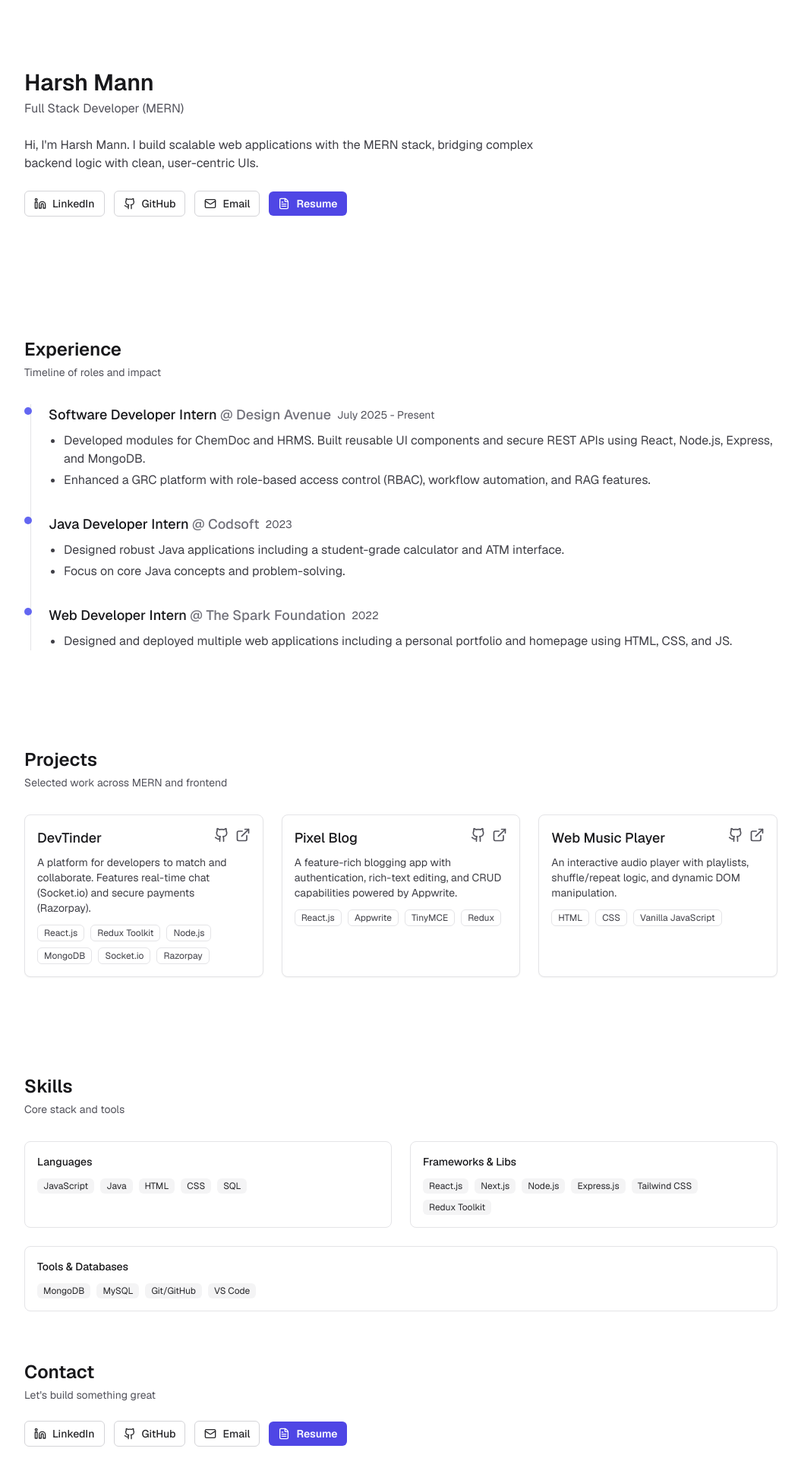
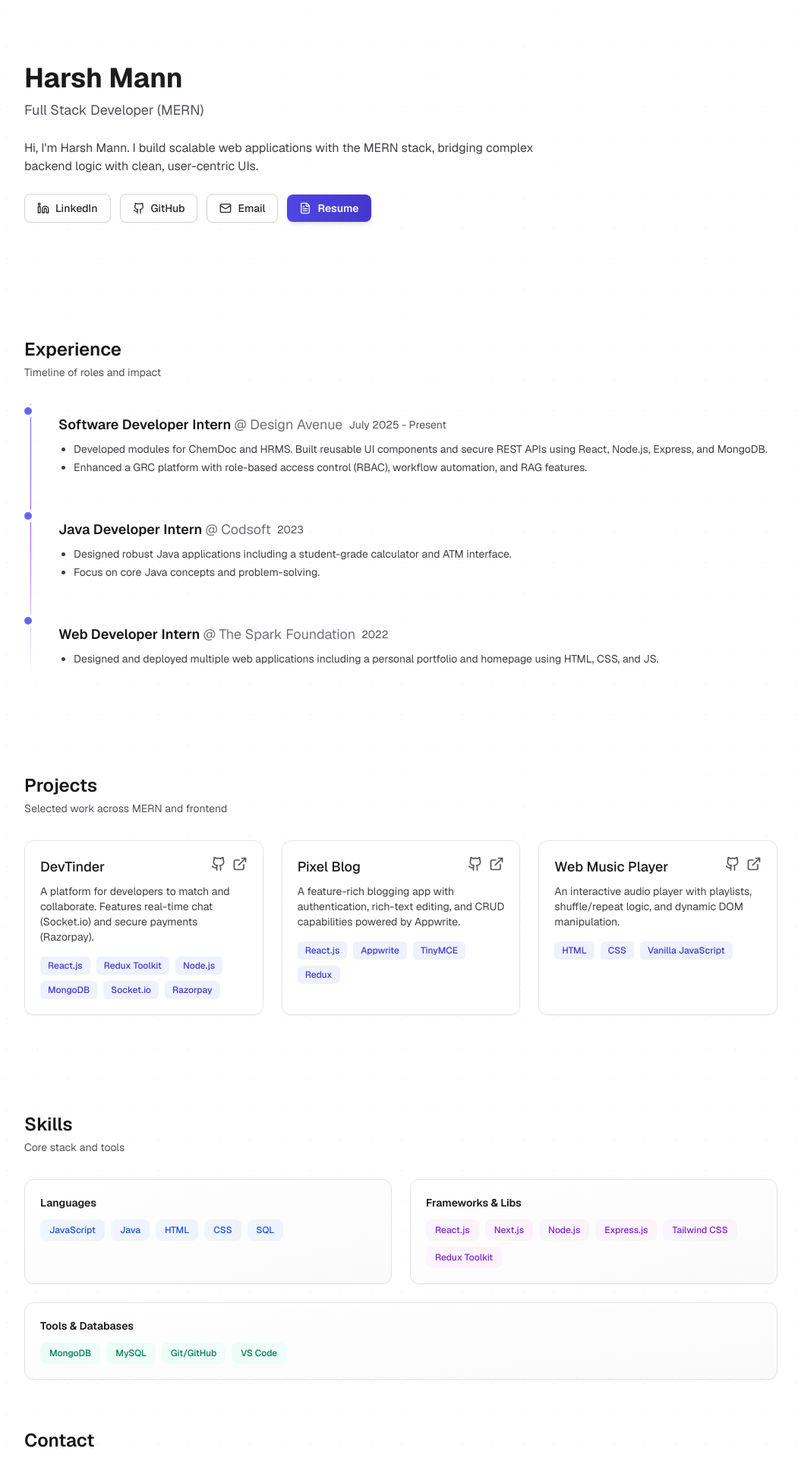
Before and after one commit to harshmann10/portfolio, a Next.js app: page / in a window 1280 px wide. Shown: the part 100-2019 px from the top of the page at 76% size, without its empty margins (112-1167 px from the left). Built offline with nearby package versions, Linux system fonts and the light colour scheme.

Commit message:
bug fix and ui imporvement

```diff
--- a/app/globals.css
+++ b/app/globals.css
@@ -28,8 +28,33 @@ body {
   background: var(--background);
   color: var(--foreground);
   font-family: Arial, Helvetica, sans-serif;
+  /* Subtle background pattern */
+  background-image: radial-gradient(circle at 1px 1px, rgb(200 200 200 / 0.15) 1px, transparent 0);
+  background-size: 40px 40px;
+}
+
+body.dark {
+  background-image: radial-gradient(circle at 1px 1px, rgb(255 255 255 / 0.03) 1px, transparent 0);
 }
 
 html {
   scroll-behavior: smooth;
 }
+
+/* Custom scrollbar */
+::-webkit-scrollbar {
+  width: 10px;
+}
+
+::-webkit-scrollbar-track {
+  background: transparent;
+}
+
+::-webkit-scrollbar-thumb {
+  background: rgb(99 102 241 / 0.3);
+  border-radius: 5px;
+}
+
+::-webkit-scrollbar-thumb:hover {
+  background: rgb(99 102 241 / 0.5);
+}
--- a/components/Contact.tsx
+++ b/components/Contact.tsx
@@ -3,6 +3,21 @@
 import { motion } from "framer-motion";
 import { profile } from "@/lib/data";
 import { Github, Linkedin, Mail, FileText } from "lucide-react";
+
+const container = {
+  hidden: { opacity: 0 },
+  show: {
+    opacity: 1,
+    transition: {
+      staggerChildren: 0.1,
+    },
+  },
+};
+
+const item = {
+  hidden: { opacity: 0, y: 10 },
+  show: { opacity: 1, y: 0 },
+};
 
 export default function Contact() {
   return (
@@ -12,42 +27,54 @@ export default function Contact() {
         <p className="mt-1 text-sm text-zinc-600 dark:text-zinc-300">Let's build something great</p>
       </div>
       <motion.div
-        initial={{ opacity: 0, y: 12 }}
-        whileInView={{ opacity: 1, y: 0 }}
+        variants={container}
+        initial="hidden"
+        whileInView="show"
         viewport={{ once: true, amount: 0.2 }}
-        transition={{ duration: 0.5 }}
         className="flex flex-wrap items-center gap-3"
       >
-        <a
+        <motion.a
+          variants={item}
           href={profile.links.linkedin}
           target="_blank"
           rel="noopener noreferrer"
-          className="inline-flex items-center gap-2 rounded-md border border-zinc-300 px-3 py-1.5 text-sm font-medium text-zinc-800 transition-colors hover:border-indigo-500 hover:text-indigo-600 dark:border-zinc-700 dark:text-white dark:hover:border-indigo-400 dark:hover:text-indigo-400"
+          whileHover={{ scale: 1.05, y: -2 }}
+          whileTap={{ scale: 0.95 }}
+          className="inline-flex items-center gap-2 rounded-lg border border-zinc-300 bg-white px-4 py-2 text-sm font-medium text-zinc-800 shadow-sm transition-all hover:border-indigo-500 hover:text-indigo-600 hover:shadow-md dark:border-zinc-700 dark:bg-zinc-900 dark:text-white dark:hover:border-indigo-400 dark:hover:text-indigo-400"
         >
           <Linkedin className="h-4 w-4" /> LinkedIn
-        </a>
-        <a
+        </motion.a>
+        <motion.a
+          variants={item}
           href={profile.links.github}
           target="_blank"
           rel="noopener noreferrer"
-          className="inline-flex items-center gap-2 rounded-md border border-zinc-300 px-3 py-1.5 text-sm font-medium text-zinc-800 transition-colors hover:border-indigo-500 hover:text-indigo-600 dark:border-zinc-700 dark:text-white dark:hover:border-indigo-400 dark:hover:text-indigo-400"
+          whileHover={{ scale: 1.05, y: -2 }}
+          whileTap={{ scale: 0.95 }}
+          className="inline-flex items-center gap-2 rounded-lg border border-zinc-300 bg-white px-4 py-2 text-sm font-medium text-zinc-800 shadow-sm transition-all hover:border-indigo-500 hover:text-indigo-600 hover:shadow-md dark:border-zinc-700 dark:bg-zinc-900 dark:text-white dark:hover:border-indigo-400 dark:hover:text-indigo-400"
         >
           <Github className="h-4 w-4" /> GitHub
-        </a>
-        <a
+        </motion.a>
+        <motion.a
+          variants={item}
           href={`mailto:${profile.links.email}`}
-          className="inline-flex items-center gap-2 rounded-md border border-zinc-300 px-3 py-1.5 text-sm font-medium text-zinc-800 transition-colors hover:border-indigo-500 hover:text-indigo-600 dark:border-zinc-700 dark:text-white dark:hover:border-indigo-400 dark:hover:text-indigo-400"
+          whileHover={{ scale: 1.05, y: -2 }}
+          whileTap={{ scale: 0.95 }}
+          className="inline-flex items-center gap-2 rounded-lg border border-zinc-300 bg-white px-4 py-2 text-sm font-medium text-zinc-800 shadow-sm transition-all hover:border-indigo-500 hover:text-indigo-600 hover:shadow-md dark:border-zinc-700 dark:bg-zinc-900 dark:text-white dark:hover:border-indigo-400 dark:hover:text-indigo-400"
         >
           <Mail className="h-4 w-4" /> Email
-        </a>
-        <a
+        </motion.a>
+        <motion.a
+          variants={item}
           href={profile.links.resume}
           target="_blank"
           rel="noopener noreferrer"
-          className="inline-flex items-center gap-2 rounded-md bg-indigo-600 px-3 py-1.5 text-sm font-semibold text-white transition-colors hover:bg-indigo-700 dark:bg-indigo-500 dark:hover:bg-indigo-600"
+          whileHover={{ scale: 1.05, y: -2 }}
+          whileTap={{ scale: 0.95 }}
+          className="inline-flex items-center gap-2 rounded-lg bg-gradient-to-r from-indigo-600 to-indigo-700 px-4 py-2 text-sm font-semibold text-white shadow-md transition-all hover:shadow-lg dark:from-indigo-500 dark:to-indigo-600"
         >
           <FileText className="h-4 w-4" /> Resume
-        </a>
+        </motion.a>
       </motion.div>
     </section>
   );
--- a/components/Experience.tsx
+++ b/components/Experience.tsx
@@ -12,29 +12,33 @@ export default function Experience() {
       </div>
 
       <div className="relative">
-        <div className="absolute left-2 top-0 h-full w-px bg-zinc-200 dark:bg-zinc-800" />
+        <div className="absolute left-2 top-0 h-full w-px bg-gradient-to-b from-indigo-500 via-purple-500 to-transparent dark:from-indigo-600 dark:via-purple-600" />
         <ul className="space-y-8">
           {experience.map((item, idx) => (
             <motion.li
               key={`${item.title}-${idx}`}
-              initial={{ opacity: 0, y: 12 }}
-              whileInView={{ opacity: 1, y: 0 }}
+              initial={{ opacity: 0, x: -20 }}
+              whileInView={{ opacity: 1, x: 0 }}
               viewport={{ once: true, amount: 0.2 }}
-              transition={{ duration: 0.5 }}
-              className="relative pl-8"
+              transition={{ duration: 0.5, delay: idx * 0.1 }}
+              className="group relative pl-8"
             >
-              <span className="absolute left-0 top-1 inline-block h-2.5 w-2.5 rounded-full bg-indigo-500" />
+              <span className="absolute left-0 top-1 inline-block h-2.5 w-2.5 rounded-full bg-indigo-500 ring-4 ring-white transition-all group-hover:scale-125 group-hover:ring-indigo-100 dark:ring-black dark:group-hover:ring-indigo-950">
+                <span className="absolute inset-0 animate-ping rounded-full bg-indigo-400 opacity-75"></span>
+              </span>
+              <div className="rounded-lg border border-transparent p-3 transition-all group-hover:border-indigo-200 group-hover:bg-indigo-50/50 dark:group-hover:border-indigo-900/50 dark:group-hover:bg-indigo-950/20">
                 <div className="flex flex-wrap items-center gap-x-2 gap-y-1">
-                <h3 className="text-lg font-medium text-zinc-900 dark:text-zinc-100">
-                  {item.title} <span className="text-zinc-500">@ {item.company}</span>
+                  <h3 className="text-lg font-semibold text-zinc-900 dark:text-zinc-100">
+                    {item.title} <span className="font-normal text-zinc-500 dark:text-zinc-400">@ {item.company}</span>
                   </h3>
                   <span className="text-sm text-zinc-600 dark:text-zinc-400">{item.period}</span>
                 </div>
-              <ul className="mt-2 list-disc space-y-1 pl-5 text-zinc-700 dark:text-zinc-300">
+                <ul className="mt-2 list-disc space-y-1 pl-5 text-sm text-zinc-700 dark:text-zinc-300">
                   {item.highlights.map((h, i) => (
                     <li key={i}>{h}</li>
                   ))}
                 </ul>
+              </div>
             </motion.li>
           ))}
         </ul>
--- a/components/Hero.tsx
+++ b/components/Hero.tsx
@@ -4,57 +4,82 @@ import { motion } from "framer-motion";
 import { profile } from "@/lib/data";
 import { Github, Linkedin, Mail, FileText } from "lucide-react";
 
+const container = {
+  hidden: { opacity: 0 },
+  show: {
+    opacity: 1,
+    transition: {
+      staggerChildren: 0.1,
+      delayChildren: 0.1,
+    },
+  },
+};
+
+const item = {
+  hidden: { opacity: 0, y: 20 },
+  show: { opacity: 1, y: 0 },
+};
+
 export default function Hero() {
   return (
     <section id="hero" className="relative flex min-h-[60vh] items-center pt-24">
       <motion.div
-        initial={{ opacity: 0, y: 12 }}
-        whileInView={{ opacity: 1, y: 0 }}
-        viewport={{ once: true, amount: 0.2 }}
-        transition={{ duration: 0.6 }}
+        variants={container}
+        initial="hidden"
+        animate="show"
         className="flex w-full flex-col gap-6"
       >
-        <div>
-          <h1 className="text-3xl font-semibold text-zinc-900 dark:text-zinc-100">
+        <motion.div variants={item}>
+          <h1 className="bg-gradient-to-r from-zinc-900 via-zinc-800 to-zinc-900 bg-clip-text text-4xl font-bold text-transparent dark:from-zinc-100 dark:via-zinc-300 dark:to-zinc-100">
             {profile.name}
           </h1>
-          <p className="mt-1 text-zinc-600 dark:text-zinc-400">{profile.role}</p>
-        </div>
+          <p className="mt-2 text-lg text-zinc-600 dark:text-zinc-400">{profile.role}</p>
+        </motion.div>
 
-        <p className="max-w-2xl text-zinc-700 dark:text-zinc-300">{profile.bio}</p>
+        <motion.p variants={item} className="max-w-2xl text-zinc-700 dark:text-zinc-300">
+          {profile.bio}
+        </motion.p>
 
-        <div className="flex flex-wrap items-center gap-3">
-          <a
+        <motion.div variants={item} className="flex flex-wrap items-center gap-3">
+          <motion.a
             href={profile.links.linkedin}
             target="_blank"
             rel="noopener noreferrer"
-            className="inline-flex items-center gap-2 rounded-md border border-zinc-300 px-3 py-1.5 text-sm font-medium text-zinc-800 transition-colors hover:border-indigo-500 hover:text-indigo-600 dark:border-zinc-700 dark:text-zinc-200 dark:hover:border-indigo-400 dark:hover:text-indigo-400"
+            whileHover={{ scale: 1.05, y: -2 }}
+            whileTap={{ scale: 0.95 }}
+            className="inline-flex items-center gap-2 rounded-lg border border-zinc-300 bg-white px-4 py-2 text-sm font-medium text-zinc-800 shadow-sm transition-all hover:border-indigo-500 hover:text-indigo-600 hover:shadow-md dark:border-zinc-700 dark:bg-zinc-900 dark:text-zinc-200 dark:hover:border-indigo-400 dark:hover:text-indigo-400"
           >
             <Linkedin className="h-4 w-4" /> LinkedIn
-          </a>
-          <a
+          </motion.a>
+          <motion.a
             href={profile.links.github}
             target="_blank"
             rel="noopener noreferrer"
-            className="inline-flex items-center gap-2 rounded-md border border-zinc-300 px-3 py-1.5 text-sm font-medium text-zinc-800 transition-colors hover:border-indigo-500 hover:text-indigo-600 dark:border-zinc-700 dark:text-zinc-200 dark:hover:border-indigo-400 dark:hover:text-indigo-400"
+            whileHover={{ scale: 1.05, y: -2 }}
+            whileTap={{ scale: 0.95 }}
+            className="inline-flex items-center gap-2 rounded-lg border border-zinc-300 bg-white px-4 py-2 text-sm font-medium text-zinc-800 shadow-sm transition-all hover:border-indigo-500 hover:text-indigo-600 hover:shadow-md dark:border-zinc-700 dark:bg-zinc-900 dark:text-zinc-200 dark:hover:border-indigo-400 dark:hover:text-indigo-400"
           >
             <Github className="h-4 w-4" /> GitHub
-          </a>
-          <a
+          </motion.a>
+          <motion.a
             href={`mailto:${profile.links.email}`}
-            className="inline-flex items-center gap-2 rounded-md border border-zinc-300 px-3 py-1.5 text-sm font-medium text-zinc-800 transition-colors hover:border-indigo-500 hover:text-indigo-600 dark:border-zinc-700 dark:text-zinc-200 dark:hover:border-indigo-400 dark:hover:text-indigo-400"
+            whileHover={{ scale: 1.05, y: -2 }}
+            whileTap={{ scale: 0.95 }}
+            className="inline-flex items-center gap-2 rounded-lg border border-zinc-300 bg-white px-4 py-2 text-sm font-medium text-zinc-800 shadow-sm transition-all hover:border-indigo-500 hover:text-indigo-600 hover:shadow-md dark:border-zinc-700 dark:bg-zinc-900 dark:text-zinc-200 dark:hover:border-indigo-400 dark:hover:text-indigo-400"
           >
             <Mail className="h-4 w-4" /> Email
-          </a>
-          <a
+          </motion.a>
+          <motion.a
             href={profile.links.resume}
             target="_blank"
             rel="noopener noreferrer"
-            className="inline-flex items-center gap-2 rounded-md bg-indigo-600 px-3 py-1.5 text-sm font-semibold text-white transition-colors hover:bg-indigo-700 dark:bg-indigo-500 dark:hover:bg-indigo-600"
+            whileHover={{ scale: 1.05, y: -2 }}
+            whileTap={{ scale: 0.95 }}
+            className="inline-flex items-center gap-2 rounded-lg bg-gradient-to-r from-indigo-600 to-indigo-700 px-4 py-2 text-sm font-semibold text-white shadow-md transition-all hover:shadow-lg dark:from-indigo-500 dark:to-indigo-600"
           >
             <FileText className="h-4 w-4" /> Resume
-          </a>
-        </div>
+          </motion.a>
+        </motion.div>
       </motion.div>
     </section>
   );
--- a/components/Projects.tsx
+++ b/components/Projects.tsx
@@ -3,6 +3,21 @@
 import { motion } from "framer-motion";
 import { projects } from "@/lib/data";
 import { Github, ExternalLink } from "lucide-react";
+
+const container = {
+  hidden: { opacity: 0 },
+  show: {
+    opacity: 1,
+    transition: {
+      staggerChildren: 0.15,
+    },
+  },
+};
+
+const item = {
+  hidden: { opacity: 0, y: 20 },
+  show: { opacity: 1, y: 0 },
+};
 
 export default function Projects() {
   return (
@@ -12,15 +27,19 @@ export default function Projects() {
         <p className="mt-1 text-sm text-zinc-600 dark:text-zinc-400">Selected work across MERN and frontend</p>
       </div>
 
-      <div className="grid gap-6 sm:grid-cols-2 lg:grid-cols-3">
+      <motion.div
+        variants={container}
+        initial="hidden"
+        whileInView="show"
+        viewport={{ once: true, amount: 0.1 }}
+        className="grid gap-6 sm:grid-cols-2 lg:grid-cols-3"
+      >
         {projects.map((p, idx) => (
           <motion.article
             key={`${p.name}-${idx}`}
-            initial={{ opacity: 0, y: 12 }}
-            whileInView={{ opacity: 1, y: 0 }}
-            viewport={{ once: true, amount: 0.2 }}
-            transition={{ duration: 0.5 }}
-            className="rounded-lg border border-zinc-200 bg-white p-4 shadow-sm transition-colors dark:border-zinc-800 dark:bg-zinc-950"
+            variants={item}
+            whileHover={{ y: -8, transition: { duration: 0.2 } }}
+            className="group rounded-xl border border-zinc-200 bg-white/50 p-5 shadow-sm backdrop-blur-sm transition-all hover:border-indigo-300 hover:shadow-lg dark:border-zinc-800 dark:bg-zinc-950/50 dark:hover:border-indigo-700"
           >
             <div className="flex items-start justify-between">
               <h3 className="text-lg font-medium text-zinc-900 dark:text-zinc-100">{p.name}</h3>
@@ -30,7 +49,7 @@ export default function Projects() {
                     href={p.github}
                     target="_blank"
                     rel="noopener noreferrer"
-                    className="text-zinc-600 transition-colors hover:text-indigo-600 dark:text-zinc-400 dark:hover:text-indigo-400"
+                    className="text-zinc-600 transition-all hover:scale-110 hover:text-indigo-600 dark:text-zinc-400 dark:hover:text-indigo-400"
                     aria-label="View source on GitHub"
                   >
                     <Github className="h-5 w-5" />
@@ -41,7 +60,7 @@ export default function Projects() {
                     href={p.live}
                     target="_blank"
                     rel="noopener noreferrer"
-                    className="text-zinc-600 transition-colors hover:text-indigo-600 dark:text-zinc-400 dark:hover:text-indigo-400"
+                    className="text-zinc-600 transition-all hover:scale-110 hover:text-indigo-600 dark:text-zinc-400 dark:hover:text-indigo-400"
                     aria-label="View live demo"
                   >
                     <ExternalLink className="h-5 w-5" />
@@ -50,11 +69,11 @@ export default function Projects() {
               </div>
             </div>
             <p className="mt-2 text-sm text-zinc-700 dark:text-zinc-300">{p.description}</p>
-            <div className="mt-3 flex flex-wrap gap-2">
+            <div className="mt-4 flex flex-wrap gap-2">
               {p.tech.map((t) => (
                 <span
                   key={t}
-                  className="inline-block rounded-md border border-zinc-200 px-2 py-0.5 text-xs text-zinc-700 dark:border-zinc-800 dark:text-zinc-300"
+                  className="inline-block rounded-md bg-indigo-50 px-2.5 py-1 text-xs font-medium text-indigo-700 transition-colors hover:bg-indigo-100 dark:bg-indigo-950/50 dark:text-indigo-300 dark:hover:bg-indigo-950/70"
                 >
                   {t}
                 </span>
@@ -62,7 +81,7 @@ export default function Projects() {
             </div>
           </motion.article>
         ))}
-      </div>
+      </motion.div>
     </section>
   );
 }
--- a/components/Skills.tsx
+++ b/components/Skills.tsx
@@ -2,6 +2,26 @@
 
 import { motion } from "framer-motion";
 import { skills } from "@/lib/data";
+
+const cardVariants = {
+  hidden: { opacity: 0, y: 20 },
+  show: { opacity: 1, y: 0 },
+};
+
+const containerVariants = {
+  hidden: { opacity: 0 },
+  show: {
+    opacity: 1,
+    transition: {
+      staggerChildren: 0.08,
+    },
+  },
+};
+
+const skillVariants = {
+  hidden: { opacity: 0, scale: 0.8 },
+  show: { opacity: 1, scale: 1 },
+};
 
 export default function Skills() {
   return (
@@ -12,54 +32,93 @@ export default function Skills() {
       </div>
       <div className="grid gap-6 sm:grid-cols-2">
         <motion.div
-          initial={{ opacity: 0, y: 12 }}
-          whileInView={{ opacity: 1, y: 0 }}
+          initial="hidden"
+          whileInView="show"
           viewport={{ once: true, amount: 0.2 }}
+          variants={cardVariants}
           transition={{ duration: 0.5 }}
-          className="rounded-lg border border-zinc-200 bg-white p-4 dark:border-zinc-800 dark:bg-zinc-950"
+          className="rounded-xl border border-zinc-200 bg-gradient-to-br from-white to-zinc-50 p-5 shadow-sm dark:border-zinc-800 dark:from-zinc-950 dark:to-zinc-900"
         >
-          <h3 className="text-sm font-medium text-zinc-900 dark:text-zinc-100">Languages</h3>
-          <div className="mt-3 flex flex-wrap gap-2">
+          <h3 className="text-sm font-semibold text-zinc-900 dark:text-zinc-100">Languages</h3>
+          <motion.div
+            variants={containerVariants}
+            initial="hidden"
+            whileInView="show"
+            viewport={{ once: true }}
+            className="mt-3 flex flex-wrap gap-2"
+          >
             {skills.languages.map((s) => (
-              <span key={s} className="rounded-md bg-zinc-100 px-2 py-0.5 text-xs text-zinc-800 dark:bg-zinc-800 dark:text-zinc-200">
+              <motion.span
+                key={s}
+                variants={skillVariants}
+                whileHover={{ scale: 1.1 }}
+                whileTap={{ scale: 0.95 }}
+                className="cursor-default rounded-lg bg-gradient-to-r from-blue-50 to-indigo-50 px-3 py-1.5 text-xs font-medium text-blue-700 transition-all hover:from-blue-100 hover:to-indigo-100 dark:from-blue-950/50 dark:to-indigo-950/50 dark:text-blue-300 dark:hover:from-blue-900/70 dark:hover:to-indigo-900/70"
+              >
                 {s}
-              </span>
+              </motion.span>
             ))}
-          </div>
+          </motion.div>
         </motion.div>
 
         <motion.div
-          initial={{ opacity: 0, y: 12 }}
-          whileInView={{ opacity: 1, y: 0 }}
+          initial="hidden"
+          whileInView="show"
           viewport={{ once: true, amount: 0.2 }}
-          transition={{ duration: 0.5 }}
-          className="rounded-lg border border-zinc-200 bg-white p-4 dark:border-zinc-800 dark:bg-zinc-950"
+          variants={cardVariants}
+          transition={{ duration: 0.5, delay: 0.1 }}
+          className="rounded-xl border border-zinc-200 bg-gradient-to-br from-white to-zinc-50 p-5 shadow-sm dark:border-zinc-800 dark:from-zinc-950 dark:to-zinc-900"
         >
-          <h3 className="text-sm font-medium text-zinc-900 dark:text-zinc-100">Frameworks & Libs</h3>
-          <div className="mt-3 flex flex-wrap gap-2">
+          <h3 className="text-sm font-semibold text-zinc-900 dark:text-zinc-100">Frameworks & Libs</h3>
+          <motion.div
+            variants={containerVariants}
+            initial="hidden"
+            whileInView="show"
+            viewport={{ once: true }}
+            className="mt-3 flex flex-wrap gap-2"
+          >
             {skills.frameworks.map((s) => (
-              <span key={s} className="rounded-md bg-zinc-100 px-2 py-0.5 text-xs text-zinc-800 dark:bg-zinc-800 dark:text-zinc-200">
+              <motion.span
+                key={s}
+                variants={skillVariants}
+                whileHover={{ scale: 1.1 }}
+                whileTap={{ scale: 0.95 }}
+                className="cursor-default rounded-lg bg-gradient-to-r from-purple-50 to-pink-50 px-3 py-1.5 text-xs font-medium text-purple-700 transition-all hover:from-purple-100 hover:to-pink-100 dark:from-purple-950/50 dark:to-pink-950/50 dark:text-purple-300 dark:hover:from-purple-900/70 dark:hover:to-pink-900/70"
+              >
                 {s}
-              </span>
+              </motion.span>
             ))}
-          </div>
+          </motion.div>
         </motion.div>
 
         <motion.div
-          initial={{ opacity: 0, y: 12 }}
-          whileInView={{ opacity: 1, y: 0 }}
+          initial="hidden"
+          whileInView="show"
           viewport={{ once: true, amount: 0.2 }}
-          transition={{ duration: 0.5 }}
-          className="rounded-lg border border-zinc-200 bg-white p-4 sm:col-span-2 dark:border-zinc-800 dark:bg-zinc-950"
+          variants={cardVariants}
+          transition={{ duration: 0.5, delay: 0.2 }}
+          className="rounded-xl border border-zinc-200 bg-gradient-to-br from-white to-zinc-50 p-5 shadow-sm sm:col-span-2 dark:border-zinc-800 dark:from-zinc-950 dark:to-zinc-900"
         >
-          <h3 className="text-sm font-medium text-zinc-900 dark:text-zinc-100">Tools & Databases</h3>
-          <div className="mt-3 flex flex-wrap gap-2">
+          <h3 className="text-sm font-semibold text-zinc-900 dark:text-zinc-100">Tools & Databases</h3>
+          <motion.div
+            variants={containerVariants}
+            initial="hidden"
+            whileInView="show"
+            viewport={{ once: true }}
+            className="mt-3 flex flex-wrap gap-2"
+          >
             {skills.tools.map((s) => (
-              <span key={s} className="rounded-md bg-zinc-100 px-2 py-0.5 text-xs text-zinc-800 dark:bg-zinc-800 dark:text-zinc-200">
+              <motion.span
+                key={s}
+                variants={skillVariants}
+                whileHover={{ scale: 1.1 }}
+                whileTap={{ scale: 0.95 }}
+                className="cursor-default rounded-lg bg-gradient-to-r from-emerald-50 to-teal-50 px-3 py-1.5 text-xs font-medium text-emerald-700 transition-all hover:from-emerald-100 hover:to-teal-100 dark:from-emerald-950/50 dark:to-teal-950/50 dark:text-emerald-300 dark:hover:from-emerald-900/70 dark:hover:to-teal-900/70"
+              >
                 {s}
-              </span>
+              </motion.span>
             ))}
-          </div>
+          </motion.div>
         </motion.div>
       </div>
     </section>
--- a/package.json
+++ b/package.json
@@ -11,10 +11,10 @@
   "dependencies": {
     "framer-motion": "^12.23.24",
     "lucide-react": "^0.555.0",
-    "next": "16.0.5",
+    "next": "^16.1.1",
     "next-themes": "^0.4.6",
-    "react": "19.2.0",
-    "react-dom": "19.2.0"
+    "react": "^19.2.3",
+    "react-dom": "^19.2.3"
   },
   "devDependencies": {
     "@types/node": "^20",
```
Also changed, not shown: components/Navbar.tsx (+4 -4 lines), components/ThemeToggle.tsx (+13 -4 lines), 1 other file (tests, documents, lock files or other folders). Lines whose indentation alone changed are shown as unchanged.
